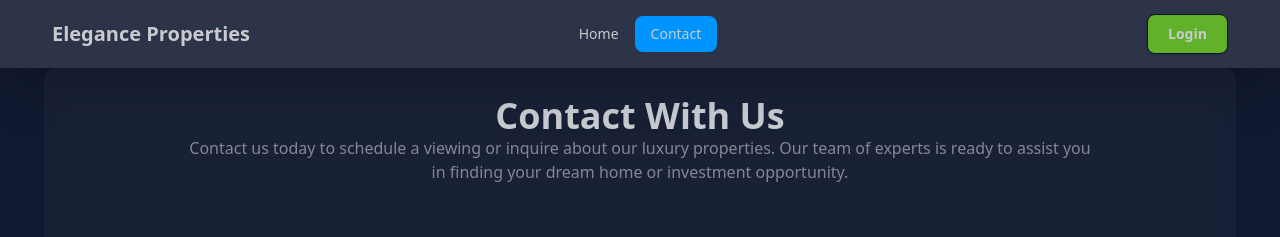
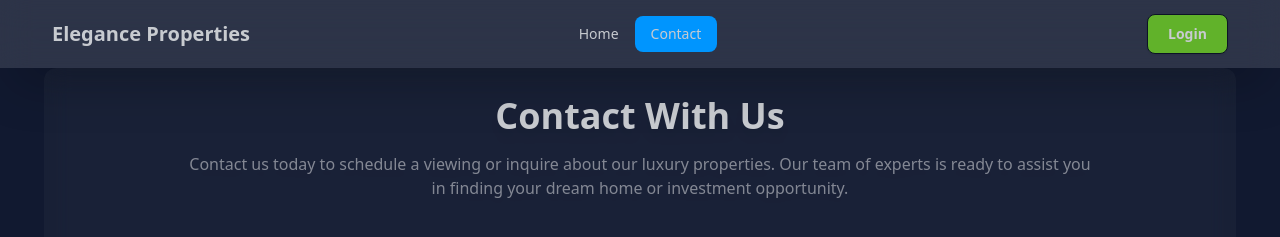
Before and after one commit to rjspyk5/elegance-properties, a React (Vite) app: page /contact in a window 1280 px wide. Shown: the top 237 px of the page. Built offline with nearby package versions, Linux system fonts and the light colour scheme; no server answers.

Commit message:
remove unecessary animation

```diff
--- a/src/Componets/Estates/Estates.jsx
+++ b/src/Componets/Estates/Estates.jsx
@@ -18,7 +18,7 @@ export const Estates = () => {
         />
       </div>
 
-      <hr className="text-[#ffffff3b]" />
+      <hr className="text-[#ffffff3b] my-4" />
       <div className="grid grid-cols-1 md:grid-cols-2 lg:grid-cols-3 gap-8 mt-10">
         {estatesData &&
           estatesData.map((el) => <EstateCard estate={el} key={el.id} />)}
--- a/src/Componets/GetInTouch/GetInTouch.jsx
+++ b/src/Componets/GetInTouch/GetInTouch.jsx
@@ -1,23 +1,11 @@
-import { useEffect } from "react";
 import { ContactForm } from "./ContactForm";
 import { SectionHeadings } from "../../SharedComponets/SectionHeadings";
 import { Maps } from "../Maps/Maps";
-import AOS from "aos";
-import "aos/dist/aos.css";
-
 export const GetInTouch = () => {
-  useEffect(() => {
-    AOS.init();
-    AOS.refresh();
-  }, []);
   return (
     <>
       <div className="rounded-xl drop-shadow-xl backdrop-blur-md p-7 bg-[#ffffff09] ">
-        <div
-          data-aos-easing="linear"
-          data-aos-duration="2000"
-          data-aos="zoom-out"
-        >
+        <div>
           <SectionHeadings
             heading="Contact With Us"
             subheading="Contact us today to schedule a viewing or inquire about our luxury properties. Our team of experts is ready to assist you in finding your dream home or investment opportunity."
--- a/src/SharedComponets/SectionHeadings.jsx
+++ b/src/SharedComponets/SectionHeadings.jsx
@@ -2,7 +2,7 @@ import PropTypes from "prop-types";
 
 export const SectionHeadings = ({ heading, subheading }) => {
   return (
-    <div>
+    <div className="space-y-4">
       <h1 className="text-center text-2xl md:text-4xl font-bold">{heading}</h1>
       <p className="text-center text-[#ffffff77] font-light w-4/5 mx-auto">
         {subheading}
```
Also changed, not shown: 1 other file (tests, documents, lock files or other folders).
